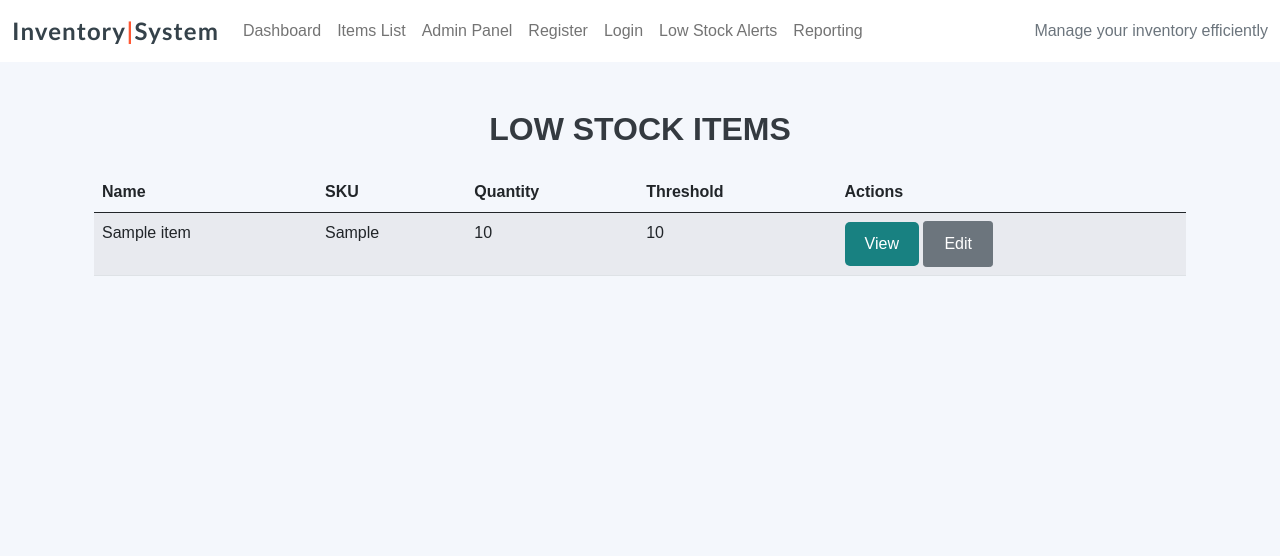
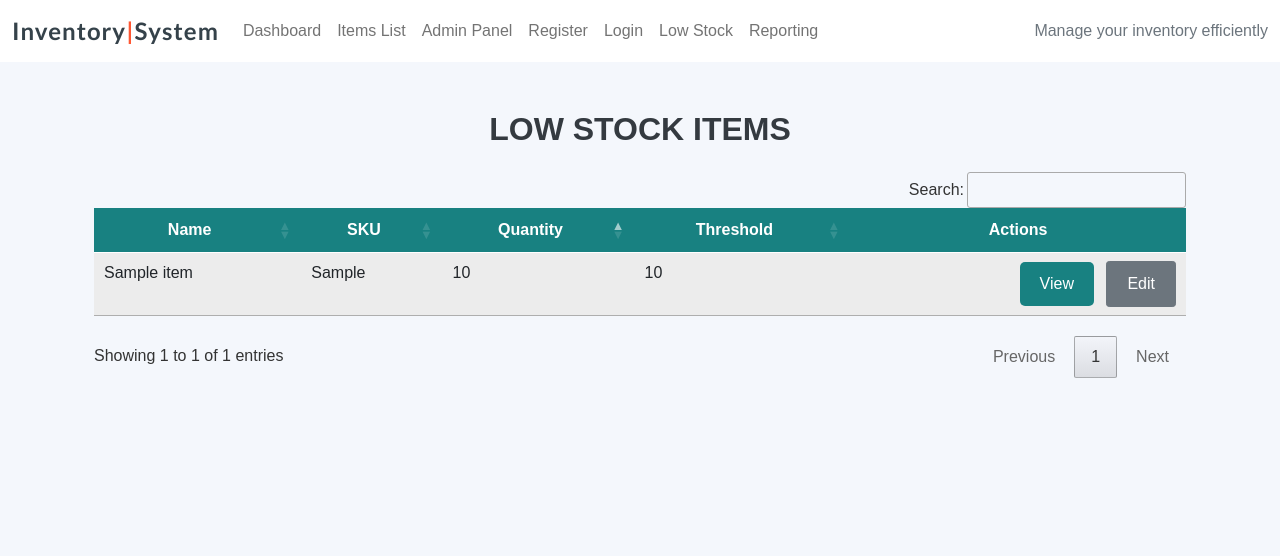
Before and after one commit to KatVolkova/inventory-management-system, a Django app: page /low-stock/ in a window 1280 px wide. Shown: the top 556 px of the page. Run offline with Django 4.2, Linux system fonts and the light colour scheme; tables that the repository leaves empty hold one stand-in row (values such as "Sample post"); some libraries are stand-ins or nearby versions.

Commit message:
Update styles for low stock table

```diff
--- a/inventory/templates/inventory/low_stock.html
+++ b/inventory/templates/inventory/low_stock.html
@@ -4,7 +4,7 @@
 {% block content %}
 <div class="container mt-4">
     <h2 class="mb-4 text-center">Low Stock Items</h2>
-    <table class="table table-striped">
+    <table id="lowStockItemsTable" class="table table-striped">
         <thead>
             <tr>
                 <th>Name</th>
@@ -21,8 +21,8 @@
                 <td>{{ item.sku }}</td>
                 <td>{{ item.quantity }}</td>
                 <td>{{ item.low_stock_threshold }}</td>
-                <td>
-                    <a href="{% url 'item-detail' item.id %}" class="btn btn-primary btn-sm">View</a>
+                <td class="text-end">
+                    <a href="{% url 'item-detail' item.id %}" class="btn btn-primary btn-sm me-2">View</a>
                     <a href="{% url 'item-edit' item.id %}" class="btn btn-secondary btn-sm">Edit</a>
                 </td>
             </tr>
--- a/static/css/style.css
+++ b/static/css/style.css
@@ -150,21 +150,25 @@ h2 {
 .mb-4 {
     margin-bottom: 1.5rem;
 }
-/*Stock Report Tables */
-/*Table Footer*/
-table#stockReportTable {
+/*General table styling */
+
+table#stockReportTable,
+table#lowStockItemsTable {
     border-collapse: collapse;
     width: 100%;
     margin-bottom: 1rem;
 }
-table#stockReportTable tbody tr:nth-child(odd) {
+table#stockReportTable tbody tr:nth-child(odd),
+table#lowStockItemsTable tbody tr:nth-child(odd) {
     background-color: #f9f9f9;
 }
-table#stockReportTable tbody tr:hover {
+table#stockReportTable tbody tr:hover,
+table#lowStockItemsTable tbody tr:hover {
     background-color: #f1f1f1;
     cursor: pointer;
 }
-table#stockReportTable thead th {
+table#stockReportTable thead th,
+table#lowStockItemsTable thead th {
     background-color: #188181;
     color: #ffffff;
     text-align: center;
@@ -174,7 +178,7 @@ table#stockReportTable tfoot th {
     font-weight: bold;
     background-color: #f8f9fa;
     color: #333;
-    text-align: center;
+    text-align: left;
     border-top: 2px solid #188181;
     margin-bottom: 1rem;
 }
--- a/templates/base.html
+++ b/templates/base.html
@@ -74,7 +74,7 @@
                 </li>
                 {% endif %}
                 <li class="nav-item">
-                    <a class="nav-link" href="{% url 'low-stock' %}">Low Stock Alerts</a>
+                    <a class="nav-link" href="{% url 'low-stock' %}">Low Stock</a>
                 </li>
                 <li class="nav-item">
                     <a class="nav-link" href="{% url 'stock-report' %}">Reporting</a>
@@ -138,6 +138,7 @@
     <!-- Custom Scripts -->
     <script>
         $(document).ready(function() {
+            // Initialize Stock Report Table
             $('#stockReportTable').DataTable({
             dom: 'Bfrtip', // Adds buttons to the table
             buttons: [
@@ -205,11 +206,48 @@
             $(this).addClass('table-danger');
         }
         });
+     // Initialize Low Stock Items Table
+    $('#lowStockItemsTable').DataTable({
+        dom: 'Bfrtip',
+        buttons: [
+            {
+                extend: 'copy',
+                text: '<i class="fas fa-copy"></i> Copy',
+                className: 'btn btn-primary'
+            },
+            {
+                extend: 'csv',
+                text: '<i class="fas fa-file-csv"></i> CSV',
+                className: 'btn btn-primary'
+            },
+            {
+                extend: 'excel',
+                text: '<i class="fas fa-file-excel"></i> Excel',
+                className: 'btn btn-primary'
+            },
+            {
+                extend: 'pdf',
+                text: '<i class="fas fa-file-pdf"></i> PDF',
+                className: 'btn btn-primary'
+            },
+            {
+                extend: 'print',
+                text: '<i class="fas fa-print"></i> Print',
+                className: 'btn btn-primary'
+            }
+        ],
+        paging: true,
+        searching: true,
+        ordering: true,
+        order: [[2, 'asc']],
+        columnDefs: [
+            { targets: 4, orderable: false }
+        ]
         });
         // Initialize Bootstrap tooltips
-    $(function () {
         $('[title]').tooltip();
     });
+
     </script>
 
 
```
Also changed, not shown: 1 other file.
